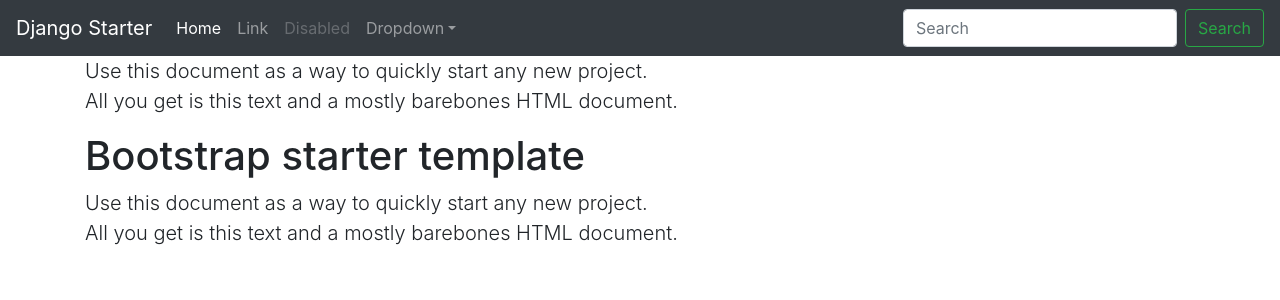
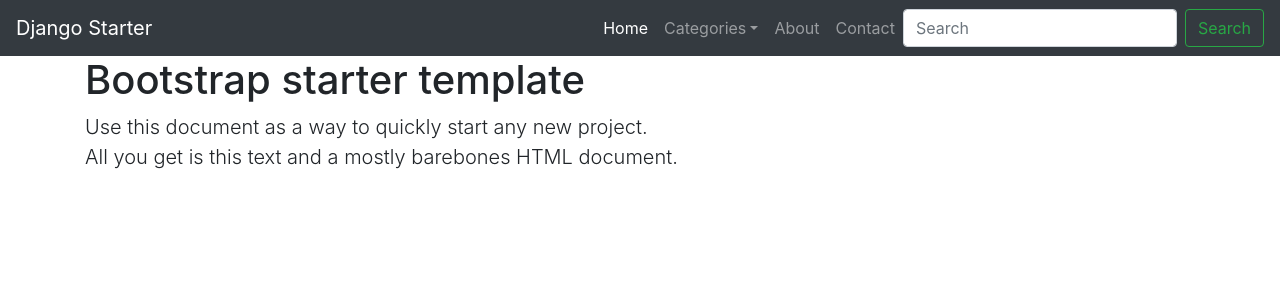
Before and after one commit to Django-Lessons/video-store-proj, a Django app: page / in a window 1280 px wide. Shown: the top 300 px of the page. Run offline with Django 3.2, Linux system fonts and the light colour scheme; some libraries are stand-ins or nearby versions.

Commit message:
minimal video store application

```diff
--- /dev/null
+++ b/land/templates/land/about.html
@@ -0,0 +1,6 @@
+{% extends 'land/base.html' %}
+
+{% block central_content %}
+      <h1>About Us</h1>
+      <p class="lead">Out company provides best video convertors in the universe!.</p>
+{% endblock central_content %}
--- a/land/templates/land/base.html
+++ b/land/templates/land/base.html
@@ -16,30 +16,32 @@
     <title>Bootstraped Django Project</title>
   </head>
   <body>
-    <nav class="navbar navbar-expand-md navbar-dark bg-dark fixed-top">
+    <nav class="navbar navbar-expand-md navbar-dark bg-dark">
        <a class="navbar-brand" href="#">Django Starter</a>
        <button class="navbar-toggler" type="button" data-toggle="collapse" data-target="#navbarsExampleDefault" aria-controls="navbarsExampleDefault" aria-expanded="false" aria-label="Toggle navigation">
          <span class="navbar-toggler-icon"></span>
        </button>
 
-       <div class="collapse navbar-collapse" id="navbarsExampleDefault">
-         <ul class="navbar-nav mr-auto">
+       <div class="collapse navbar-collapse justify-content-end" id="navbarsExampleDefault">
+         <ul class="navbar-nav">
            <li class="nav-item active">
              <a class="nav-link" href="#">Home <span class="sr-only">(current)</span></a>
            </li>
+
+           <li class="nav-item dropdown">
+             <a class="nav-link dropdown-toggle" href="http://example.com" id="dropdown01" data-toggle="dropdown" aria-haspopup="true" aria-expanded="false">Categories</a>
+             <div class="dropdown-menu" aria-labelledby="dropdown01">
+               <a class="dropdown-item" href="#">Category 1</a>
+               <a class="dropdown-item" href="#">Category 2</a>
+               <a class="dropdown-item" href="#">Category 3</a>
+             </div>
+           </li>
+
            <li class="nav-item">
-             <a class="nav-link" href="#">Link</a>
+             <a class="nav-link" href="#">About</a>
            </li>
            <li class="nav-item">
-             <a class="nav-link disabled" href="#">Disabled</a>
-           </li>
-           <li class="nav-item dropdown">
-             <a class="nav-link dropdown-toggle" href="http://example.com" id="dropdown01" data-toggle="dropdown" aria-haspopup="true" aria-expanded="false">Dropdown</a>
-             <div class="dropdown-menu" aria-labelledby="dropdown01">
-               <a class="dropdown-item" href="#">Action</a>
-               <a class="dropdown-item" href="#">Another action</a>
-               <a class="dropdown-item" href="#">Something else here</a>
-             </div>
+             <a class="nav-link" href="#">Contact</a>
            </li>
          </ul>
          <form class="form-inline my-2 my-lg-0">
@@ -48,20 +50,18 @@
          </form>
        </div>
      </nav>
-
-
-
      <main role="main" class="container">
-
         {% block central_content %}
         {% endblock central_content %}
-       <div class="starter-template">
-         <h1>Bootstrap starter template</h1>
-         <p class="lead">Use this document as a way to quickly start any new project.<br> All you get is this text and a mostly barebones HTML document.</p>
-       </div>
-
      </main><!-- /.container -->
-
+     <footer>
+        <div class="container">
+            <div class="col-lg-12 col-md-12">
+                    <ul class="list-unstyled  d-flex flex-row">
+                    </ul>
+            </div>
+        </div>
+    </footer>
 
   </body>
 </html>
--- a/land/views.py
+++ b/land/views.py
@@ -3,3 +3,11 @@
 
 def index(request):
     return render(request, 'land/index.html')
+
+
+def about(request):
+    return render(request, 'land/about.html')
+
+
+def contact(request):
+    return render(request, 'land/contact.html')
```
Also changed, not shown: land/templates/land/contact.html (added, +8 -0 lines).
